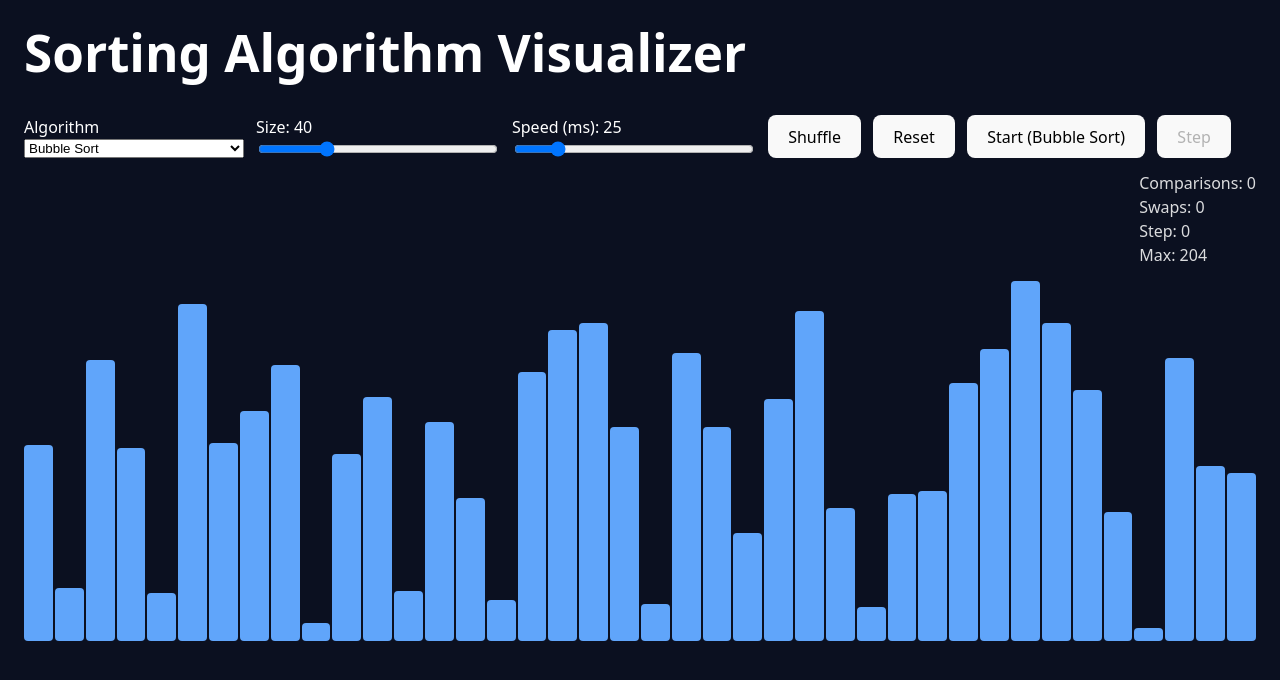
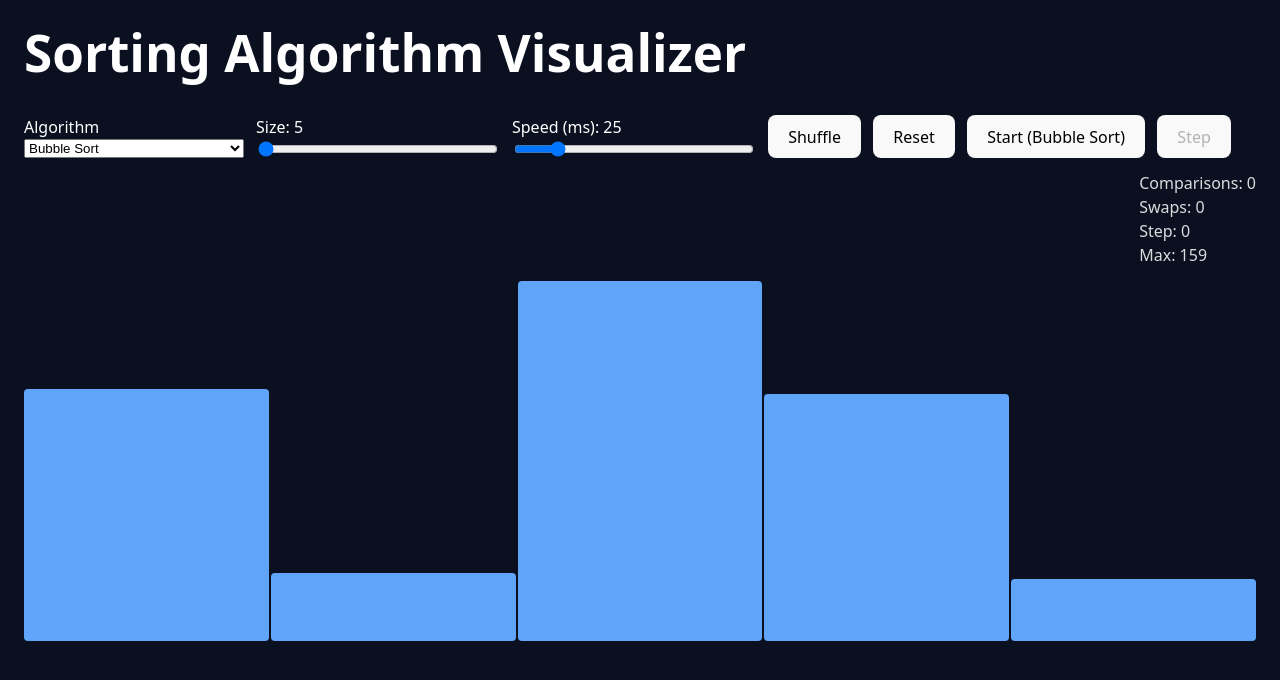
Before and after one commit to Thomas04N/SortingVisualiser, a React (Vite) app in the folder sorting-visualizer/: page / in a window 1280 px wide. Shown: the top 680 px of the page. Built offline with nearby package versions, Linux system fonts and the light colour scheme.

Commit message:
Implemented bogo sort and warnings to accompany it

```diff
--- a/sorting-visualizer/src/App.tsx
+++ b/sorting-visualizer/src/App.tsx
@@ -9,16 +9,19 @@ import { mergeSortActions } from './algorithms/sorting/merge';
 import { quickSortActions } from './algorithms/sorting/quick';
 import {heapSortActions} from './algorithms/sorting/heap';
 import { selectionSortActions } from './algorithms/sorting/selection';
+import { bogoSortActions } from './algorithms/sorting/bogo';
 
 import { applyAction, initialPlayerState, type PlayerState } from './engine/sortPlayer';
 
-type Algorithm = 'bubble' | 'insertion' | 'merge' | 'quick' | 'heap' | 'selection';
+type Algorithm = 'bubble' | 'insertion' | 'merge' | 'quick' | 'heap' | 'selection' | 'bogo';
 
 export default function App() {
   const [algo, setAlgo] = useState<Algorithm>('bubble');
 
-  const [size, setSize] = useState(40);
-  const [baseValues, setBaseValues] = useState<number[]>(() => randomArray(40, 200));
+  const [size, setSize] = useState(5);
+  const [baseValues, setBaseValues] = useState<number[]>(() => randomArray(5, 200));
+  const bogoBlocked = size > 8;
+  const [bogoInfinite, setBogoInfinite] = useState(false);
 
   const [player, setPlayer] = useState<PlayerState>(() => initialPlayerState(baseValues));
   const [actions, setActions] = useState<SortAction[]>([]);
@@ -43,6 +46,7 @@ export default function App() {
     setActions([]);
     setActionIndex(0);
     setIsPlaying(false);
+    if (algo !== 'bogo') setBogoInfinite(false);
   }, [algo, baseValues]);
 
   const canStep = actionIndex < actions.length;
@@ -61,6 +65,8 @@ export default function App() {
         return heapSortActions(values);
       case 'selection':
         return selectionSortActions(values);
+      case 'bogo':
+        return bogoSortActions(values, bogoInfinite ? Infinity : undefined);
       default:
         return bubbleSortActions(values);
     }
@@ -113,7 +119,7 @@ export default function App() {
   const max = useMemo(() => Math.max(...player.values, 1), [player.values]);
 
   const algoLabel =
-    algo === 'bubble' ? 'Bubble Sort' : algo === 'insertion' ? 'Insertion Sort' : algo === 'merge' ? 'Merge Sort' : algo ==  'quick' ? 'Quick Sort' : algo == 'heap' ? 'Heap Sort' : 'Selection Sort';
+    algo === 'bubble' ? 'Bubble Sort' : algo === 'insertion' ? 'Insertion Sort' : algo === 'merge' ? 'Merge Sort' : algo ==  'quick' ? 'Quick Sort' : algo == 'heap' ? 'Heap Sort' : algo == 'selection' ? 'Selection Sort' : 'Bogo Sort';
 
   return (
     <div style={{ minHeight: '100vh', padding: 24, background: '#0b1020', color: 'white' }}>
@@ -125,7 +131,14 @@ export default function App() {
           <select
             style={{ display: 'block', width: 220 }}
             value={algo}
-            onChange={(e) => setAlgo(e.target.value as Algorithm)}
+            onChange={(e) => {
+              const nextAlgo = e.target.value as Algorithm;
+              if (nextAlgo === 'bogo' && bogoBlocked) {
+                window.alert('Bogo sort is disabled for arrays larger than 8 items to avoid freezing the app.');
+                return;
+              }
+              setAlgo(nextAlgo);
+            }}
             disabled={isPlaying}
           >
             <option value="bubble">Bubble Sort</option>
@@ -134,21 +147,51 @@ export default function App() {
             <option value="quick">Quick Sort</option>
             <option value="heap">Heap Sort</option>
             <option value="selection">Selection Sort</option>
+            <option
+              value="bogo"
+              aria-disabled={bogoBlocked}
+              style={{ color: bogoBlocked ? '#94a3b8' : 'inherit' }}
+            >
+              Bogo Sort (max size 8)
+            </option>
           </select>
         </label>
+        {algo === 'bogo' && (
+          <label style={{ display: 'flex', alignItems: 'center', gap: 8 }}>
+            <input
+              type="checkbox"
+              checked={bogoInfinite}
+              onChange={(e) => {
+                const next = e.target.checked;
+                if (next) {
+                  const ok = window.confirm(
+                    'Infinite Bogo Sort will run without a shuffle cap and may take a long time. Continue?'
+                  );
+                  if (!ok) return;
+                }
+                setBogoInfinite(next);
+              }}
+              disabled={bogoBlocked || isPlaying}
+            />
+            Infinite Bogo Sort
+          </label>
+        )}
 
         <label>
           Size: {size}
           <input
             style={{ display: 'block', width: 240 }}
             type="range"
-            min={10}
+            min={5}
             max={120}
             value={size}
             onChange={(e) => {
               const n = Number(e.target.value);
               setSize(n);
               setBaseValues(randomArray(n, 200));
+              if (n > 8 && algo === 'bogo') {
+                setAlgo('bubble');
+              }
             }}
             disabled={isPlaying}
           />
--- /dev/null
+++ b/sorting-visualizer/src/algorithms/sorting/bogo.ts
@@ -0,0 +1,35 @@
+import type { SortAction } from '../types';
+
+function isSorted(a: number[]) {
+  for (let i = 1; i < a.length; i++) {
+    if (a[i - 1] > a[i]) return false;
+  }
+  return true;
+}
+
+function shuffle(a: number[], actions: SortAction[]) {
+  for (let i = a.length - 1; i > 0; i--) {
+    const j = Math.floor(Math.random() * (i + 1));
+    actions.push({ type: 'swap', i, j });
+    [a[i], a[j]] = [a[j], a[i]];
+  }
+}
+
+export function bogoSortActions(
+  arr: number[],
+  maxShuffles = 200
+): SortAction[] {
+  const actions: SortAction[] = [];
+  const a = [...arr];
+
+  let attempts = 0;
+  while (!isSorted(a) && attempts < maxShuffles) {
+    shuffle(a, actions);
+    attempts++;
+  }
+
+  // Finalize so the visualizer marks everything sorted (green bars)
+  actions.push({ type: 'done' });
+
+  return actions;
+}
--- a/sorting-visualizer/src/components/Bars.tsx
+++ b/sorting-visualizer/src/components/Bars.tsx
@@ -23,7 +23,7 @@ export function Bars({ values, active = [], sorted = new Set() }: BarsProps) {
               borderRadius: 4,
               opacity: isSorted ? 0.8 : 1,
               outline: isActive ? '2px solid white' : 'none',
-              background: isSorted ? '#2dd4bf' : '#60a5fa'
+              background: isSorted ? '#22c55e' : '#60a5fa'
             }}
           />
         );
```
